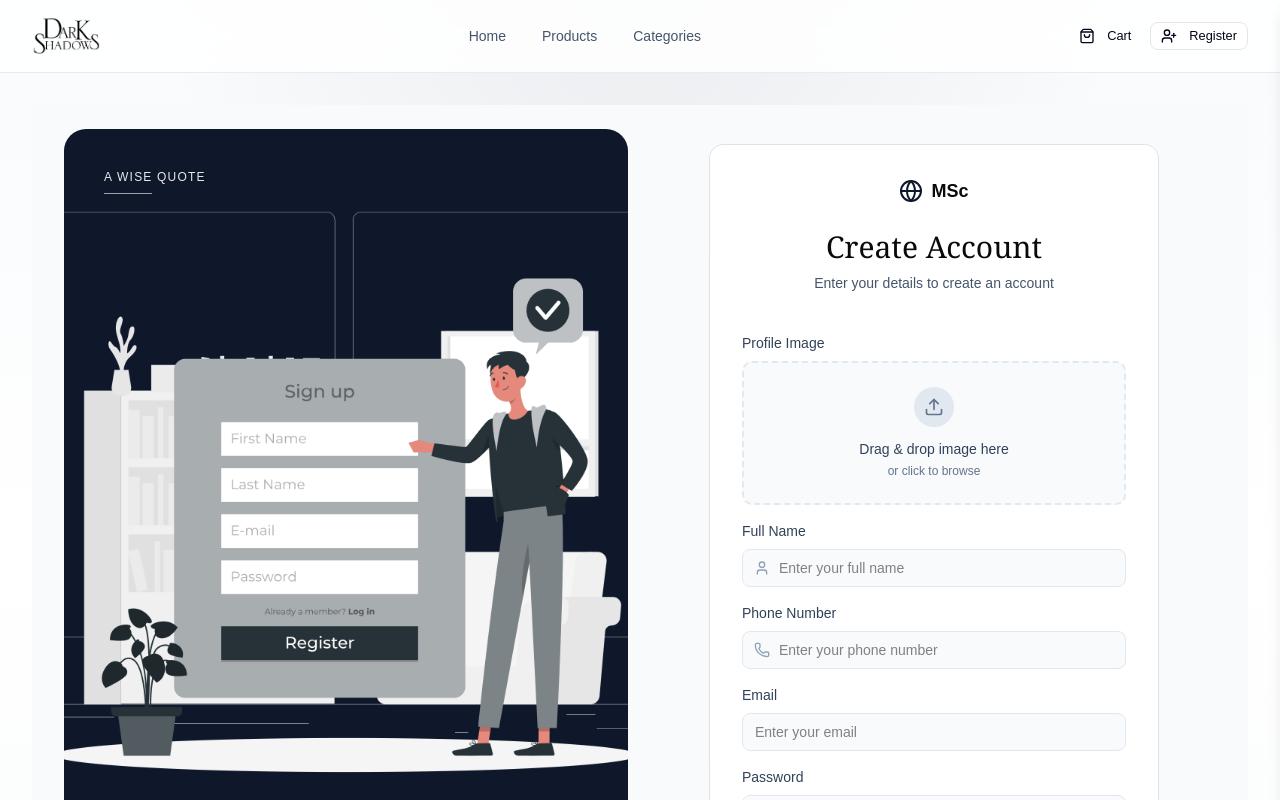
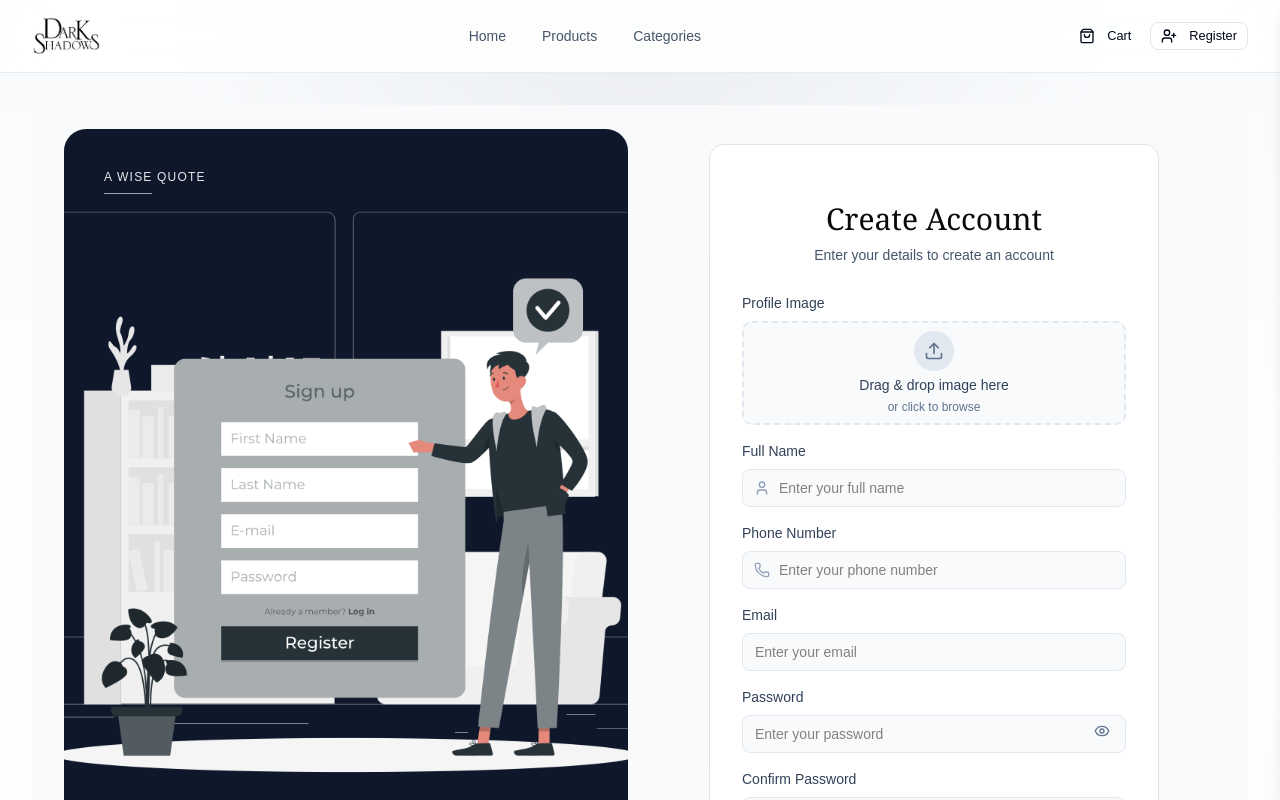
Before and after one commit to ELMACHHOUNE/e-commerce-website-using-react-jsx, a React (Vite) app: page /auth in a window 1280 px wide. Both pictures are taken after a click on the button "Sign Up". Shown: the top 800 px of the page. Built offline with nearby package versions, Linux system fonts and the light colour scheme.

Commit message:
refactor: improve code formatting and spacing in FileUpload and Auth components

```diff
--- a/src/components/ui/file-upload.jsx
+++ b/src/components/ui/file-upload.jsx
@@ -2,7 +2,12 @@ import { useState, useRef, useCallback } from "react";
 import { Upload, X } from "lucide-react";
 import { cn } from "@/lib/utils";
 
-export default function FileUpload({ value, onChange, accept = "image/*", className }) {
+export default function FileUpload({
+  value,
+  onChange,
+  accept = "image/*",
+  className,
+}) {
   const [dragOver, setDragOver] = useState(false);
   const inputRef = useRef(null);
 
@@ -31,12 +36,15 @@ export default function FileUpload({ value, onChange, accept = "image/*", classN
 
   return (
     <div
-      onDragOver={(e) => { e.preventDefault(); setDragOver(true); }}
+      onDragOver={(e) => {
+        e.preventDefault();
+        setDragOver(true);
+      }}
       onDragLeave={() => setDragOver(false)}
       onDrop={onDrop}
       onClick={() => inputRef.current?.click()}
       className={cn(
-        "relative flex cursor-pointer flex-col items-center justify-center rounded-lg border-2 border-dashed border-slate-200 bg-slate-50 p-6 text-center transition-colors hover:bg-slate-100",
+        "relative flex cursor-pointer flex-col items-center justify-center rounded-lg border-2 border-dashed border-slate-200 bg-slate-50 p-2 text-center transition-colors hover:bg-slate-100",
         dragOver && "border-slate-900 bg-slate-100 ring-2 ring-slate-900/10",
         value && "border-solid border-slate-200",
         className,
@@ -73,7 +81,7 @@ export default function FileUpload({ value, onChange, accept = "image/*", classN
           <div className="flex size-10 items-center justify-center rounded-full bg-slate-200">
             <Upload className="size-5 text-slate-500" />
           </div>
-          <p className="mt-3 text-sm font-medium text-slate-700">
+          <p className="mt-1 text-sm font-medium text-slate-700">
             Drag & drop image here
           </p>
           <p className="mt-1 text-xs text-slate-500">or click to browse</p>
--- a/src/pages/Auth.jsx
+++ b/src/pages/Auth.jsx
@@ -86,10 +86,6 @@ export default function Auth() {
           <div className="flex items-center justify-center h-full min-h-0 py-4">
             <Card className="w-full max-w-md p-8 max-h-full overflow-y-auto">
               <div className="flex flex-col items-center text-center">
-                <div className="flex items-center gap-2">
-                  <Globe className="size-6 text-slate-900" />
-                  <span className="text-lg font-semibold">MSc</span>
-                </div>
                 <h1 className="mt-6 font-serif text-3xl">
                   {isLogin ? "Welcome Back" : "Create Account"}
                 </h1>
@@ -108,7 +104,7 @@ export default function Auth() {
                   <Button onClick={() => logout()}>Sign out</Button>
                 </div>
               ) : (
-                <form onSubmit={submit} className="mt-6 space-y-4">
+                <form onSubmit={submit} className="mt-3 space-y-4">
                   {successMsg && (
                     <div className="rounded-md bg-green-50 p-3 text-sm text-green-700">
                       {successMsg}
```
